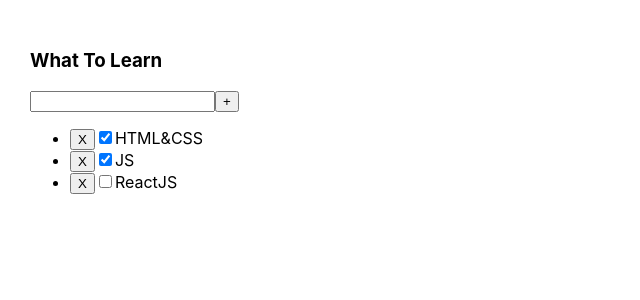
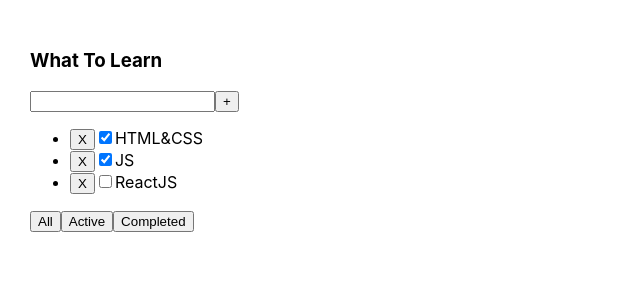
Before and after one commit to NikishaGin/Todolist-2.0, a React (Create React App) app: page / in a window 1280 px wide. Shown: the top 300 px of the page, without its empty margins (0-640 px from the left). Built offline with nearby package versions, Linux system fonts and the light colour scheme.

Commit message:
Todolist 2.0 filter

```diff
--- a/src/App.tsx
+++ b/src/App.tsx
@@ -2,6 +2,9 @@ import React, {useState} from 'react';
 import './App.css';
 import {Todolist} from "./Todolist";
 import {v1} from "uuid";
+
+export type filteredButtonType = "All" | "Active" | "Completed"
+
 
 function App() {
 
@@ -19,13 +22,27 @@ function App() {
         setTasks([{id: v1(), title: newTitle, isDone: false},...tasks])
     }
 
+    let [filter, setFilter] = useState<filteredButtonType>('All')
+
+    if (filter === "Active") {
+        tasks = tasks.filter((filtered)=>filtered.isDone === true)
+    }
+
+    if (filter === "Completed") {
+        tasks = tasks.filter((filtered)=>filtered.isDone === false)
+    }
+
+    const filteredButton = (value:filteredButtonType) => {
+        setFilter(value)
+    }
 
     return (
         <div className="App">
             <Todolist title={"What To Learn "}
                       tasks={tasks}
                       addTasks={addTasks}
-                      removeTasks={removeTasks}/>
+                      removeTasks={removeTasks}
+                      filteredButton={filteredButton} />
         </div>
     );
 }
--- a/src/Todolist.tsx
+++ b/src/Todolist.tsx
@@ -1,4 +1,5 @@
 import {ChangeEvent, useState} from "react";
+import {filteredButtonType} from "./App";
 
 type TasksType = {
     id: string,
@@ -9,19 +10,27 @@ type TasksType = {
 type TodolistType = {
     title: string
     tasks: TasksType []
-    addTasks:(newTitle: string)=>void
-    removeTasks:(id:string)=>void
+    addTasks: (newTitle: string) => void
+    removeTasks: (id: string) => void
+    filteredButton:(value: filteredButtonType)=>void
 }
 
 export const Todolist = (props: TodolistType) => {
 
     let [title, setTitle] = useState('')
 
-    const onChangeHandler = (e:ChangeEvent<HTMLInputElement>) => {setTitle(e.currentTarget.value)}
+    const onChangeHandler = (e: ChangeEvent<HTMLInputElement>) => {
+        setTitle(e.currentTarget.value)
+    }
 
-    const addTasksHandler = () => {props.addTasks(title); setTitle('') }
+    const addTasksHandler = () => {
+        props.addTasks(title);
+        setTitle('')
+    }
 
-    const removeTasksHandler = (id:string) => {props.removeTasks(id)}
+    const removeTasksHandler = (id: string) => {
+        props.removeTasks(id)
+    }
 
 
     return (
@@ -29,14 +38,17 @@ export const Todolist = (props: TodolistType) => {
             <input value={title} onChange={onChangeHandler}/>
             <button onClick={addTasksHandler}>+</button>
             <ul>
-                {props.tasks.map((el)=>{
+                {props.tasks.map((el) => {
                     return (
                         <li key={el.id}>
-                            <button onClick={(e)=>removeTasksHandler(el.id)}>X</button>
+                            <button onClick={(e) => removeTasksHandler(el.id)}>X</button>
                             <input type={"checkbox"} checked={el.isDone}/><span>{el.title}</span></li>
                     )
                 })}
             </ul>
+            <button onClick={()=>props.filteredButton('All')}>All</button>
+            <button onClick={()=>props.filteredButton('Active')}>Active</button>
+            <button onClick={()=>props.filteredButton('Completed')}>Completed</button>
         </div>
     )
 }
```
